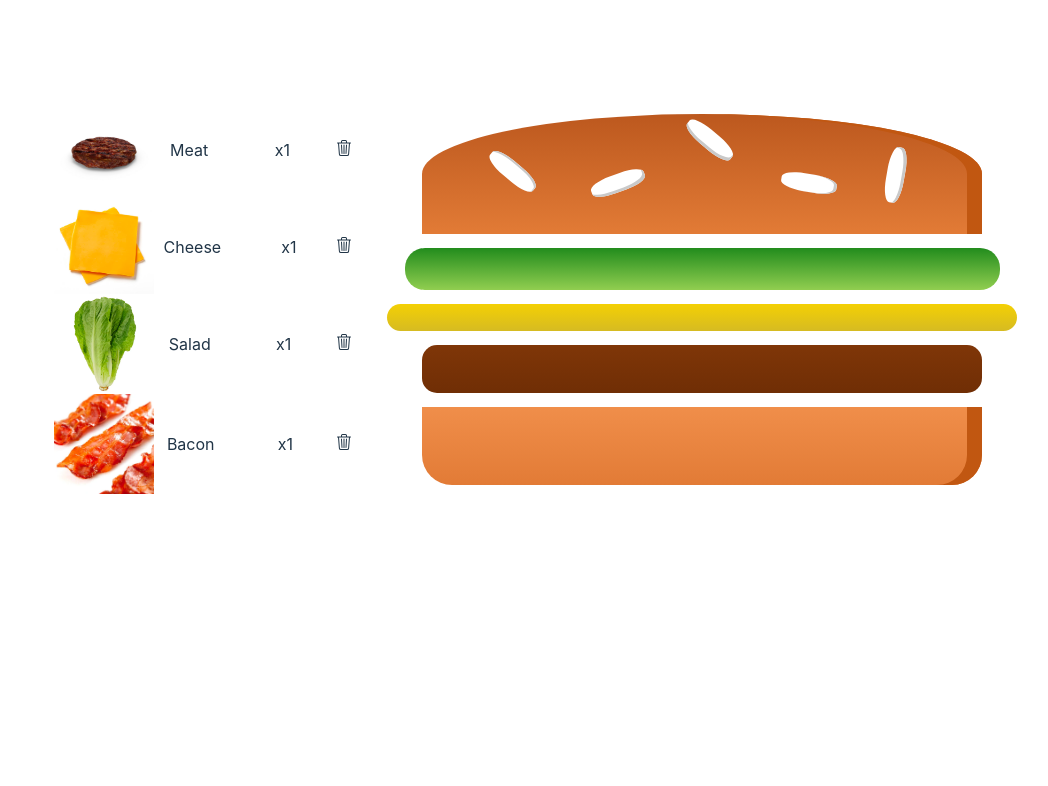
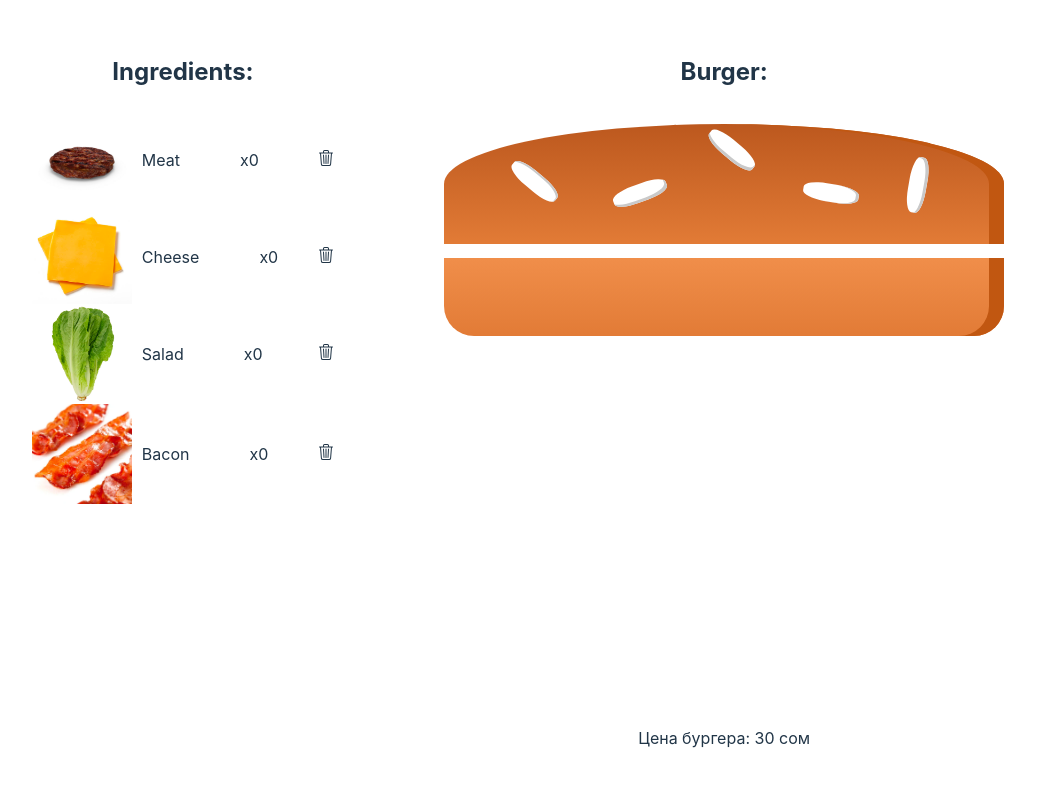
Before and after one commit to Nurzat91/burger, a React (Vite) app: page / in a window 1280 px wide. Shown: the top 786 px of the page, without its empty margins (87-1135 px from the left). Built offline with nearby package versions, Linux system fonts and the light colour scheme.

Commit message:
adding and removing ingredients by click

```diff
--- a/src/containers/App/App.css
+++ b/src/containers/App/App.css
@@ -3,6 +3,28 @@
   margin: 0 auto;
   padding: 2rem;
   text-align: center;
+}
+.BurgerApp {
+  display: flex;
+  flex-direction: row;
+  flex-wrap: nowrap;
+  justify-content: space-between;
+}
+
+.BurgersRight {
+  display: flex;
+  flex-direction: row;
+  flex-wrap: nowrap;
+  justify-content: space-between;
+  align-items: center;
+}
+
+.BurgerLeft {
+  display: flex;
+  flex-direction: column;
+  align-items: center;
+  justify-content: center;
+  margin-left: 40px;
 }
 
 .imgIngredients {
@@ -10,14 +32,7 @@
   margin-right: 10px;
 }
 
-.BurgerApp {
-  display: flex;
-  flex-direction: row;
-  flex-wrap: nowrap;
-  justify-content: space-between;
-}
-
-.Ingredients {
+.Ingredient {
   display: flex;
   flex-direction: row;
   flex-wrap: nowrap;
@@ -146,7 +161,6 @@
   width: 100%;
   margin: auto;
   height: 250px;
-  overflow: auto;
   text-align: center;
   font-weight: bold;
   font-size: 1.2rem;
--- a/src/containers/App/App.tsx
+++ b/src/containers/App/App.tsx
@@ -1,4 +1,4 @@
-import React, { useState } from 'react';
+import { useState } from 'react';
 import './App.css';
 import meatImage from '../../assets/meat.png';
 import cheeseImage from '../../assets/cheese.png';
@@ -10,9 +10,9 @@ interface Ingredient {
   price: number;
   image: string;
 }
+const BASE_BURGER_PRICE = 30;
 
 function App() {
-  const Ingredients = () => {
   const INGREDIENTS: Ingredient[] = [
     {name: 'Meat', price: 80, image: meatImage},
     {name: 'Cheese', price: 50, image: cheeseImage},
@@ -20,71 +20,88 @@ function App() {
     {name: 'Bacon', price: 60, image: baconImage},
   ];
 
-  };
-
-  const [ingredients, setIngredientst] = useState([
+  const [ingredients, setIngredients] = useState([
     {name: 'Meat', count: 0},
     {name: 'Cheese', count: 0},
     {name: 'Salad', count: 0},
     {name: 'Bacon', count: 0},
   ]);
 
+  const [burgerIngredients, setBurgerIngredients] = useState<Ingredient[]>([]);
+
+  const addIngredient = (ingredient: Ingredient) => {
+    const newId = burgerIngredients.length + 1;
+    const updatedBurgerIngredients = [...burgerIngredients, { ...ingredient, id: newId }];
+    setBurgerIngredients(updatedBurgerIngredients);
+    const updatedIngredients = ingredients.map((i) =>
+      i.name === ingredient.name ? { ...i, count: i.count + 1 } : i
+    );
+    setIngredients(updatedIngredients);
+  };
+
+
+  const removeIngredient = (ingredientName: string) => {
+    const removeBurgerIngredients = burgerIngredients.filter(
+      (ingredient) => ingredient.name !== ingredientName
+    );
+    setBurgerIngredients(removeBurgerIngredients);
+
+    const updatedIngredients = ingredients.map((i) =>
+      i.name === ingredientName && i.count > 0 ? { ...i, count: i.count - 1 } : i
+    );
+    setIngredients(updatedIngredients);
+  };
+  const BurgerPrice = () => {
+    const ingredientPrices = burgerIngredients.map((ingredient) => ingredient.price);
+    const totalIngredientsPrice = ingredientPrices.reduce(
+      (acc, price) => acc + price,
+      0
+    );
+    return BASE_BURGER_PRICE + totalIngredientsPrice;
+  };
+
+  const btnDelete =  <svg xmlns="http://www.w3.org/2000/svg" width="16" height="16" fill="currentColor" className="bi bi-trash3" viewBox="0 0 16 16">
+    <path d="M6.5 1h3a.5.5 0 0 1 .5.5v1H6v-1a.5.5 0 0 1 .5-.5ZM11 2.5v-1A1.5 1.5 0 0 0 9.5 0h-3A1.5 1.5 0 0 0 5 1.5v1H2.506a.58.58 0 0 0-.01 0H1.5a.5.5 0 0 0 0 1h.538l.853 10.66A2 2 0 0 0 4.885 16h6.23a2 2 0 0 0 1.994-1.84l.853-10.66h.538a.5.5 0 0 0 0-1h-.995a.59.59 0 0 0-.01 0H11Zm1.958 1-.846 10.58a1 1 0 0 1-.997.92h-6.23a1 1 0 0 1-.997-.92L3.042 3.5h9.916Zm-7.487 1a.5.5 0 0 1 .528.47l.5 8.5a.5.5 0 0 1-.998.06L5 5.03a.5.5 0 0 1 .47-.53Zm5.058 0a.5.5 0 0 1 .47.53l-.5 8.5a.5.5 0 1 1-.998-.06l.5-8.5a.5.5 0 0 1 .528-.47ZM8 4.5a.5.5 0 0 1 .5.5v8.5a.5.5 0 0 1-1 0V5a.5.5 0 0 1 .5-.5Z"/>
+  </svg>
+
   return (
     <div className="BurgerApp">
       <div>
-        <div className="Ingredients">
-          <img src={meatImage} className="imgIngredients" alt="meatImage" />
-          <span>Meat</span>
-          <span className="AmountOfIngredient">x1</span>
-          <span>
-            <svg xmlns="http://www.w3.org/2000/svg" width="16" height="16" fill="currentColor" className="bi bi-trash3" viewBox="0 0 16 16">
-              <path d="M6.5 1h3a.5.5 0 0 1 .5.5v1H6v-1a.5.5 0 0 1 .5-.5ZM11 2.5v-1A1.5 1.5 0 0 0 9.5 0h-3A1.5 1.5 0 0 0 5 1.5v1H2.506a.58.58 0 0 0-.01 0H1.5a.5.5 0 0 0 0 1h.538l.853 10.66A2 2 0 0 0 4.885 16h6.23a2 2 0 0 0 1.994-1.84l.853-10.66h.538a.5.5 0 0 0 0-1h-.995a.59.59 0 0 0-.01 0H11Zm1.958 1-.846 10.58a1 1 0 0 1-.997.92h-6.23a1 1 0 0 1-.997-.92L3.042 3.5h9.916Zm-7.487 1a.5.5 0 0 1 .528.47l.5 8.5a.5.5 0 0 1-.998.06L5 5.03a.5.5 0 0 1 .47-.53Zm5.058 0a.5.5 0 0 1 .47.53l-.5 8.5a.5.5 0 1 1-.998-.06l.5-8.5a.5.5 0 0 1 .528-.47ZM8 4.5a.5.5 0 0 1 .5.5v8.5a.5.5 0 0 1-1 0V5a.5.5 0 0 1 .5-.5Z"/>
-            </svg>
+        <h2>Ingredients:</h2>
+        {INGREDIENTS.map((ingredient) => (
+          <div className="BurgersRight">
+            <div
+              className="Ingredient"
+              key={ingredient.name}
+              onClick={() => addIngredient(ingredient)}
+            >
+              <img src={ingredient.image} alt={ingredient.name} className="imgIngredients"/>
+              {ingredient.name}
+              <span className="AmountOfIngredient">x{ingredients.find((i) => i.name === ingredient.name)?.count || 0}</span>
+            </div>
+            <span onClick={() => removeIngredient(ingredient.name)}>
+                {btnDelete}
             </span>
           </div>
-        <div className="Ingredients">
-          <img src={cheeseImage} className="imgIngredients" alt="cheeseImage" />
-          <span>Cheese</span>
-          <span className="AmountOfIngredient">x1</span>
-          <span>
-            <svg xmlns="http://www.w3.org/2000/svg" width="16" height="16" fill="currentColor" className="bi bi-trash3" viewBox="0 0 16 16">
-              <path d="M6.5 1h3a.5.5 0 0 1 .5.5v1H6v-1a.5.5 0 0 1 .5-.5ZM11 2.5v-1A1.5 1.5 0 0 0 9.5 0h-3A1.5 1.5 0 0 0 5 1.5v1H2.506a.58.58 0 0 0-.01 0H1.5a.5.5 0 0 0 0 1h.538l.853 10.66A2 2 0 0 0 4.885 16h6.23a2 2 0 0 0 1.994-1.84l.853-10.66h.538a.5.5 0 0 0 0-1h-.995a.59.59 0 0 0-.01 0H11Zm1.958 1-.846 10.58a1 1 0 0 1-.997.92h-6.23a1 1 0 0 1-.997-.92L3.042 3.5h9.916Zm-7.487 1a.5.5 0 0 1 .528.47l.5 8.5a.5.5 0 0 1-.998.06L5 5.03a.5.5 0 0 1 .47-.53Zm5.058 0a.5.5 0 0 1 .47.53l-.5 8.5a.5.5 0 1 1-.998-.06l.5-8.5a.5.5 0 0 1 .528-.47ZM8 4.5a.5.5 0 0 1 .5.5v8.5a.5.5 0 0 1-1 0V5a.5.5 0 0 1 .5-.5Z"/>
-            </svg>
-          </span>
+        ))}
       </div>
-        <div className="Ingredients">
-          <img src={saladImage} className="imgIngredients" alt="saladImage" />
-          <span>Salad</span>
-          <span className="AmountOfIngredient">x1</span>
-          <span>
-            <svg xmlns="http://www.w3.org/2000/svg" width="16" height="16" fill="currentColor" className="bi bi-trash3" viewBox="0 0 16 16">
-              <path d="M6.5 1h3a.5.5 0 0 1 .5.5v1H6v-1a.5.5 0 0 1 .5-.5ZM11 2.5v-1A1.5 1.5 0 0 0 9.5 0h-3A1.5 1.5 0 0 0 5 1.5v1H2.506a.58.58 0 0 0-.01 0H1.5a.5.5 0 0 0 0 1h.538l.853 10.66A2 2 0 0 0 4.885 16h6.23a2 2 0 0 0 1.994-1.84l.853-10.66h.538a.5.5 0 0 0 0-1h-.995a.59.59 0 0 0-.01 0H11Zm1.958 1-.846 10.58a1 1 0 0 1-.997.92h-6.23a1 1 0 0 1-.997-.92L3.042 3.5h9.916Zm-7.487 1a.5.5 0 0 1 .528.47l.5 8.5a.5.5 0 0 1-.998.06L5 5.03a.5.5 0 0 1 .47-.53Zm5.058 0a.5.5 0 0 1 .47.53l-.5 8.5a.5.5 0 1 1-.998-.06l.5-8.5a.5.5 0 0 1 .528-.47ZM8 4.5a.5.5 0 0 1 .5.5v8.5a.5.5 0 0 1-1 0V5a.5.5 0 0 1 .5-.5Z"/>
-            </svg>
-          </span>
-        </div>
-        <div className="Ingredients">
-          <img src={baconImage} className="imgIngredients" alt="baconImage" />
-          <span>Bacon</span>
-          <span className="AmountOfIngredient">x1</span>
-          <span>
-            <svg xmlns="http://www.w3.org/2000/svg" width="16" height="16" fill="currentColor" className="bi bi-trash3" viewBox="0 0 16 16">
-              <path d="M6.5 1h3a.5.5 0 0 1 .5.5v1H6v-1a.5.5 0 0 1 .5-.5ZM11 2.5v-1A1.5 1.5 0 0 0 9.5 0h-3A1.5 1.5 0 0 0 5 1.5v1H2.506a.58.58 0 0 0-.01 0H1.5a.5.5 0 0 0 0 1h.538l.853 10.66A2 2 0 0 0 4.885 16h6.23a2 2 0 0 0 1.994-1.84l.853-10.66h.538a.5.5 0 0 0 0-1h-.995a.59.59 0 0 0-.01 0H11Zm1.958 1-.846 10.58a1 1 0 0 1-.997.92h-6.23a1 1 0 0 1-.997-.92L3.042 3.5h9.916Zm-7.487 1a.5.5 0 0 1 .528.47l.5 8.5a.5.5 0 0 1-.998.06L5 5.03a.5.5 0 0 1 .47-.53Zm5.058 0a.5.5 0 0 1 .47.53l-.5 8.5a.5.5 0 1 1-.998-.06l.5-8.5a.5.5 0 0 1 .528-.47ZM8 4.5a.5.5 0 0 1 .5.5v8.5a.5.5 0 0 1-1 0V5a.5.5 0 0 1 .5-.5Z"/>
-            </svg>
-          </span>
-        </div>
-      </div>
+      <div className="BurgerLeft">
+        <h2 className="totalName">Burger:</h2>
         <div className="Burger">
           <div className="BreadTop">
             <div className="Seeds1"></div>
             <div className="Seeds2"></div>
           </div>
-        <div className="Salad"></div>
-        <div className="Cheese"></div>
-        <div className="Meat"></div>
+          {burgerIngredients.map((ingredient) => (
+            <div className={ingredient.name}></div>
+          ))}
           <div className="BreadBottom"></div>
         </div>
+        <p>Цена бургера: {BurgerPrice()} сом</p>
       </div>
-  )
+    </div>
+
+  );
 }
 
 export default App
```
Lines whose indentation alone changed are shown as unchanged.
